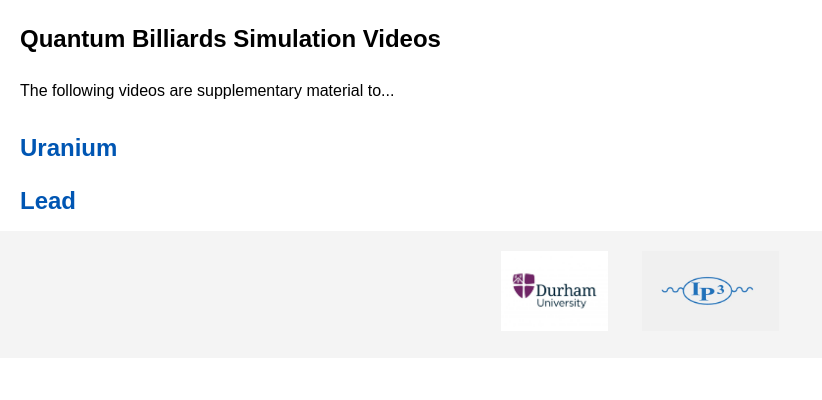
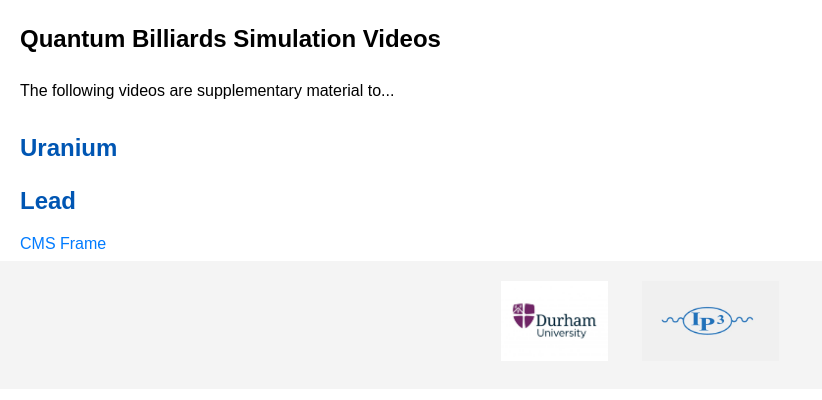
Before and after one commit to CallumMCB/Heavy-Ion-Collisions, a plain HTML site: page index.html in a window 1280 px wide. Both pictures are taken after a click on the element "Lead". Shown: the whole page, without its empty margins (0-822 px from the left). Drawn offline with Linux system fonts and the light colour scheme.

Commit message:
Add files via upload

```diff
--- a/index.html
+++ b/index.html
@@ -30,7 +30,7 @@
             <!-- Example Category 2 -->
             <div class="category" onclick="toggleCategory('Lead @ 7TeV')">
                 <h2>Lead</h2>
-                <div id="Lead" class="videos hidden">
+                <div id="Lead @ 7TeV" class="videos hidden">
                     <a href="https://www.youtube.com/watch?v=bxHnzulei9I" target="_blank">CMS Frame</a>
                     <!-- Add more videos as needed -->
                 </div>
```
